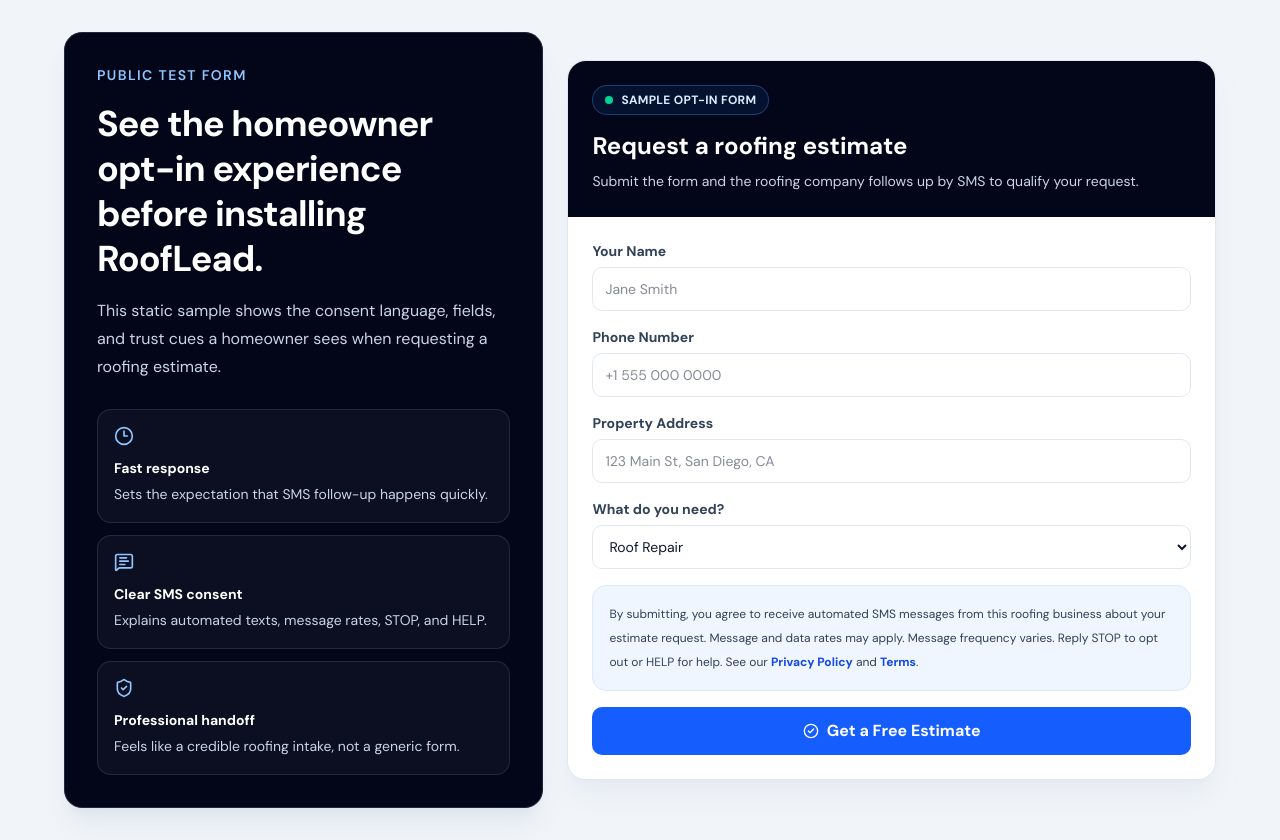
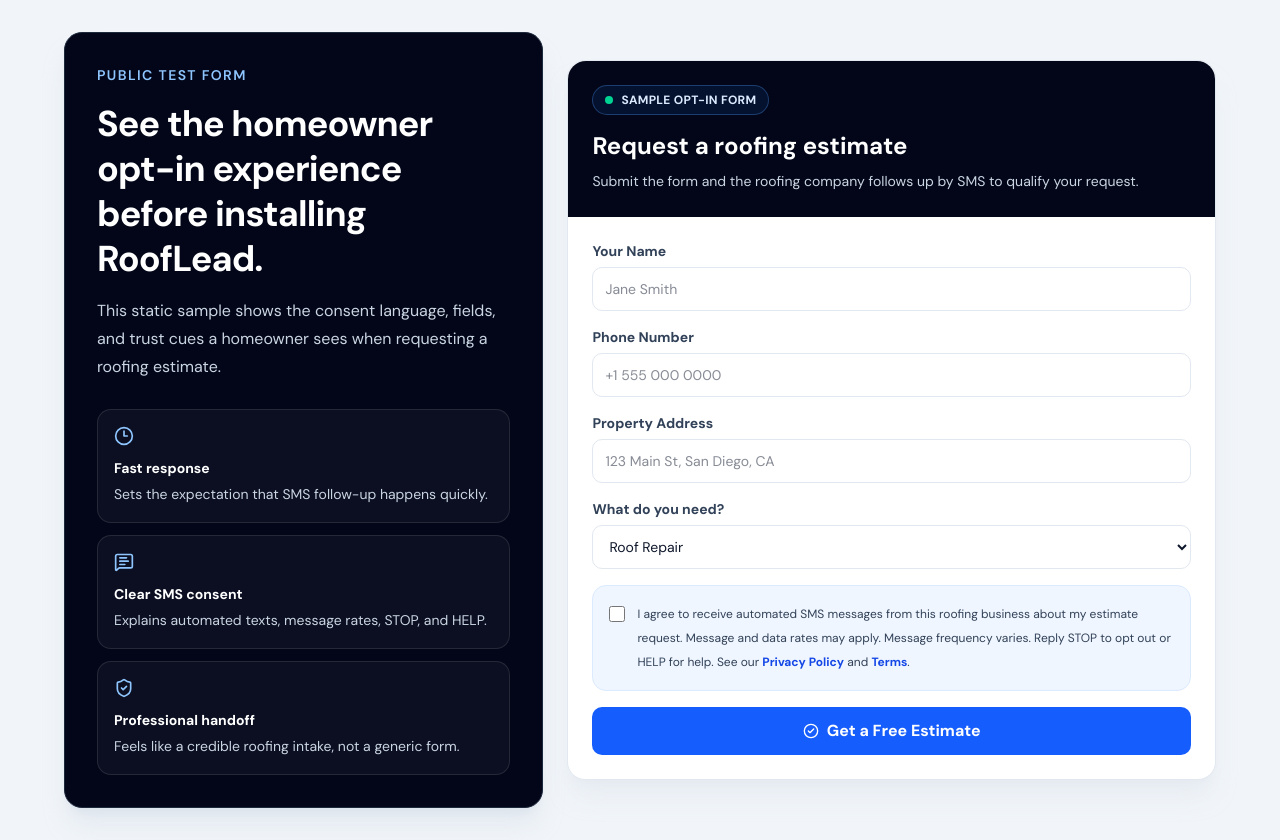
Before and after one commit to jaimetawil819/rooflead, a Next.js app: page /test-form in a window 1280 px wide. Built offline with nearby package versions, Linux system fonts and the light colour scheme; no server answers.

Commit message:
Require SMS consent on lead forms

```diff
--- a/app/test-form/[widgetKey]/page.tsx
+++ b/app/test-form/[widgetKey]/page.tsx
@@ -27,6 +27,7 @@
   const [phone, setPhone] = useState("");
   const [address, setAddress] = useState("");
   const [serviceType, setServiceType] = useState("");
+  const [smsConsent, setSmsConsent] = useState(false);
   const [submitting, setSubmitting] = useState(false);
   const [done, setDone] = useState(false);
   const [error, setError] = useState("");
@@ -53,10 +54,16 @@
     setSubmitting(true);
     setError("");
 
+    if (!smsConsent) {
+      setError("Please agree to receive SMS messages before submitting.");
+      setSubmitting(false);
+      return;
+    }
+
     const res = await fetch(`/api/forms/${widgetKey}`, {
       method: "POST",
       headers: { "Content-Type": "application/json" },
-      body: JSON.stringify({ name, phone, address, serviceType }),
+      body: JSON.stringify({ name, phone, address, serviceType, smsConsent }),
     });
 
     if (!res.ok) {
@@ -230,11 +237,25 @@
                   )}
                 </div>
 
-                <p className="rounded-xl border border-blue-100 bg-blue-50 p-4 text-xs leading-6 text-slate-700">
-                  By submitting, you agree to receive automated SMS messages
-                  from this business about your estimate request. Message and
-                  data rates may apply. Reply STOP to opt out or HELP for help.
-                </p>
+                <label
+                  htmlFor="test-sms-consent"
+                  className="flex cursor-pointer gap-3 rounded-xl border border-blue-100 bg-blue-50 p-4 text-xs leading-6 text-slate-700"
+                >
+                  <input
+                    id="test-sms-consent"
+                    type="checkbox"
+                    required
+                    checked={smsConsent}
+                    onChange={(e) => setSmsConsent(e.target.checked)}
+                    className="mt-1 h-4 w-4 flex-shrink-0 accent-blue-600"
+                    aria-describedby="test-sms-consent-copy"
+                  />
+                  <span id="test-sms-consent-copy">
+                    I agree to receive automated SMS messages from this business
+                    about my estimate request. Message and data rates may apply.
+                    Reply STOP to opt out or HELP for help.
+                  </span>
+                </label>
 
                 <button
                   type="submit"
--- a/app/test-form/page.tsx
+++ b/app/test-form/page.tsx
@@ -112,11 +112,22 @@
               </select>
             </div>
 
-            <p className="rounded-xl border border-blue-100 bg-blue-50 p-4 text-xs leading-6 text-slate-700">
-              By submitting, you agree to receive automated SMS messages from
-              this roofing business about your estimate request. Message and
-              data rates may apply. Message frequency varies. Reply STOP to opt
-              out or HELP for help. See our{" "}
+            <label
+              htmlFor="sample-sms-consent"
+              className="flex cursor-pointer gap-3 rounded-xl border border-blue-100 bg-blue-50 p-4 text-xs leading-6 text-slate-700"
+            >
+              <input
+                id="sample-sms-consent"
+                type="checkbox"
+                required
+                className="mt-1 h-4 w-4 flex-shrink-0 accent-blue-600"
+                aria-describedby="sample-sms-consent-copy"
+              />
+              <span id="sample-sms-consent-copy">
+                I agree to receive automated SMS messages from this roofing
+                business about my estimate request. Message and data rates may
+                apply. Message frequency varies. Reply STOP to opt out or HELP
+                for help. See our{" "}
                 <Link href="/privacy" className="font-bold text-blue-700 hover:underline">
                   Privacy Policy
                 </Link>{" "}
@@ -125,7 +136,8 @@
                   Terms
                 </Link>
                 .
-            </p>
+              </span>
+            </label>
 
             <button
               type="button"
--- a/lib/form-validation.ts
+++ b/lib/form-validation.ts
@@ -11,6 +11,7 @@
   phone: string;
   address: string | null;
   serviceType: string | null;
+  smsConsent: true;
 };
 
 type ValidationResult =
@@ -49,6 +50,7 @@
   const rawPhone = sanitizeText(record.phone, MAX_PHONE_LENGTH);
   const address = sanitizeText(record.address, MAX_ADDRESS_LENGTH);
   const serviceType = sanitizeText(record.serviceType, MAX_SERVICE_TYPE_LENGTH);
+  const smsConsent = record.smsConsent === true;
   const phone = normalizePhoneNumber(rawPhone);
 
   if (!name) {
@@ -63,6 +65,10 @@
     return { ok: false, error: "Phone must be a valid US number", status: 400 };
   }
 
+  if (!smsConsent) {
+    return { ok: false, error: "SMS consent is required", status: 400 };
+  }
+
   return {
     ok: true,
     data: {
@@ -70,6 +76,7 @@
       phone,
       address: address || null,
       serviceType: serviceType || null,
+      smsConsent,
     },
   };
 }
--- a/public/embed.js
+++ b/public/embed.js
@@ -64,6 +64,7 @@
     var services = Array.isArray(config.services) ? config.services : [];
     var intakeQuestion = config.intakeQuestion || "What type of roofing issue are you dealing with?";
     var serviceId = uid + "-service";
+    var consentId = uid + "-sms-consent";
 
     var serviceOptions = services.map(function (s) {
       return '<option value="' + escapeHtml(s.value) + '">' + escapeHtml(s.label) + "</option>";
@@ -106,14 +107,17 @@
               "</div>" +
               '<div>' + serviceField + "</div>" +
             "</div>" +
-            '<p style="margin:16px 0 0;color:#64748b;font-size:12px;line-height:1.6;">By submitting, you agree to receive automated SMS messages from this business about your estimate request. Message and data rates may apply. Reply STOP to opt out or HELP for help.</p>' +
+            '<label for="' + consentId + '" style="display:flex;gap:10px;align-items:flex-start;margin:16px 0 0;border:1px solid #bfdbfe;border-radius:12px;background:#eff6ff;padding:12px 14px;color:#334155;cursor:pointer;">' +
+              '<input id="' + consentId + '" name="smsConsent" type="checkbox" required style="width:18px;height:18px;margin:2px 0 0;flex:0 0 auto;accent-color:#2563eb;cursor:pointer;" />' +
+              '<span style="display:block;font-size:12px;line-height:1.6;">I agree to receive automated SMS messages from this business about my estimate request. Message and data rates may apply. Reply STOP to opt out or HELP for help.</span>' +
+            "</label>" +
             '<button type="submit" id="' + uid + '-btn" style="width:100%;min-height:48px;margin-top:18px;border:0;border-radius:10px;background:#2563eb;color:#ffffff;cursor:pointer;font-size:16px;font-weight:800;line-height:1.2;transition:background 160ms ease, transform 160ms ease;">Get a Free Estimate</button>' +
             '<p style="margin:12px 0 0;text-align:center;color:#94a3b8;font-size:11px;line-height:1.5;">Powered by RoofLead AI intake</p>' +
           "</div>" +
         "</form>" +
       "</div>";
 
-    var fields = container.querySelectorAll("input, select");
+    var fields = container.querySelectorAll("input:not([type='checkbox']), select");
     Array.prototype.forEach.call(fields, function (field) {
       field.addEventListener("focus", function () {
         field.style.borderColor = "#2563eb";
@@ -151,6 +155,7 @@
           phone: form.phone.value,
           address: form.address.value,
           serviceType: form.serviceType.value,
+          smsConsent: form.smsConsent.checked,
         }),
       }).then(function (response) {
         if (!response.ok) throw new Error("submit_failed");
```
Also changed, not shown: 1 other file (tests, documents, lock files or other folders). Lines whose indentation alone changed are shown as unchanged.
